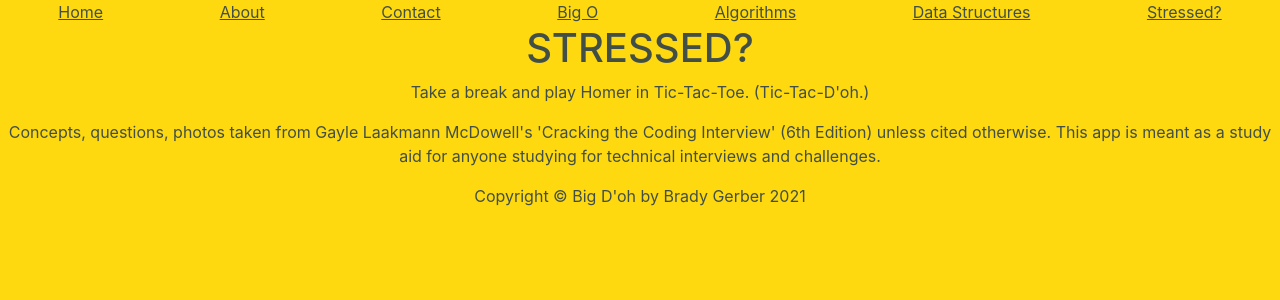
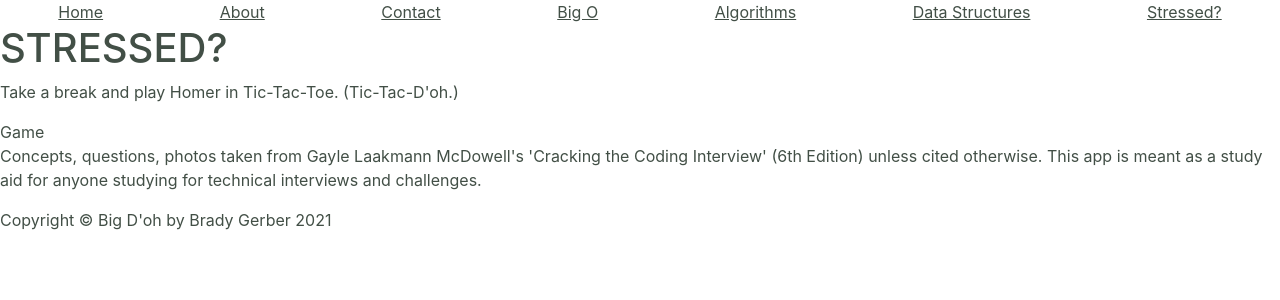
Before and after one commit to bg-write/big-doh, a React (Create React App) app: page /ttt in a window 1280 px wide. Shown: the top 300 px of the page. Built offline with nearby package versions, Linux system fonts and the light colour scheme.

Commit message:
Start TTT

```diff
--- a/src/App.css
+++ b/src/App.css
@@ -1,7 +1,5 @@
 .App {
-  height: 100vh;
-	text-align: center;
-	background-color: #fed90f;
+	/* background-color: #fed90f; */
 	color: #424f46;
 }
 
@@ -10,8 +8,12 @@ a {
 }
 
 a:hover {
-	color: #ffffff;
+	/* color: #ffffff; */
 }
+
+html {
+	height: 100vh;
+  }
 
 .App-logo {
 	height: 40vmin;
--- a/src/App.js
+++ b/src/App.js
@@ -6,7 +6,7 @@ import Contact from './components/Contact';
 import BigO from './components/BigO';
 import Algorithms from './components/Algorithms';
 import DataStructures from './components/DataStructures';
-import TTT from './components/TTT';
+import TTT from './components/TTT/TTT';
 import Footer from './components/Footer';
 import Navbar from './components/Navbar';
 import { Route, Link } from 'react-router-dom';
--- /dev/null
+++ b/src/components/TTT/Board.jsx
@@ -0,0 +1,5 @@
+import React from 'react';
+
+const Board = () => <div>Board</div>;
+
+export default Board;
--- /dev/null
+++ b/src/components/TTT/Game.jsx
@@ -0,0 +1,5 @@
+import React from 'react';
+
+const Game = () => <div>Game</div>;
+
+export default Game;
--- a/src/components/TTT.jsx
+++ b/src/components/TTT/TTT.jsx
@@ -1,10 +1,12 @@
 import React from 'react';
+import Game from './Game';
 
 function TTT() {
 	return (
 		<div>
 			<h1>STRESSED?</h1>
 			<p>Take a break and play Homer in Tic-Tac-Toe. (Tic-Tac-D'oh.)</p>
+			<Game />
 		</div>
 	);
 }
```
Also changed, not shown: src/components/TTT/Square.jsx (added, +7 -0 lines), src/components/TTT/helpers.js (added).
